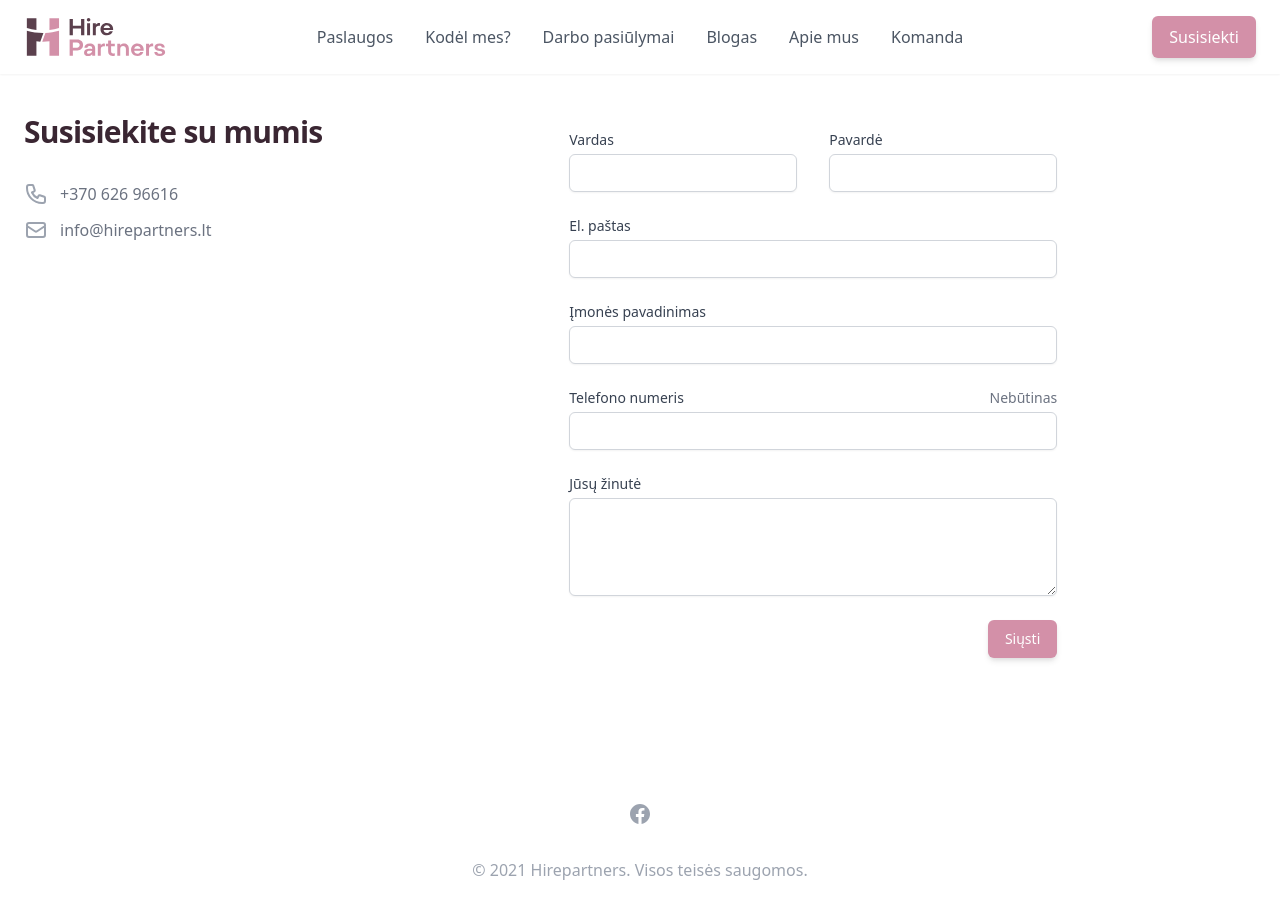
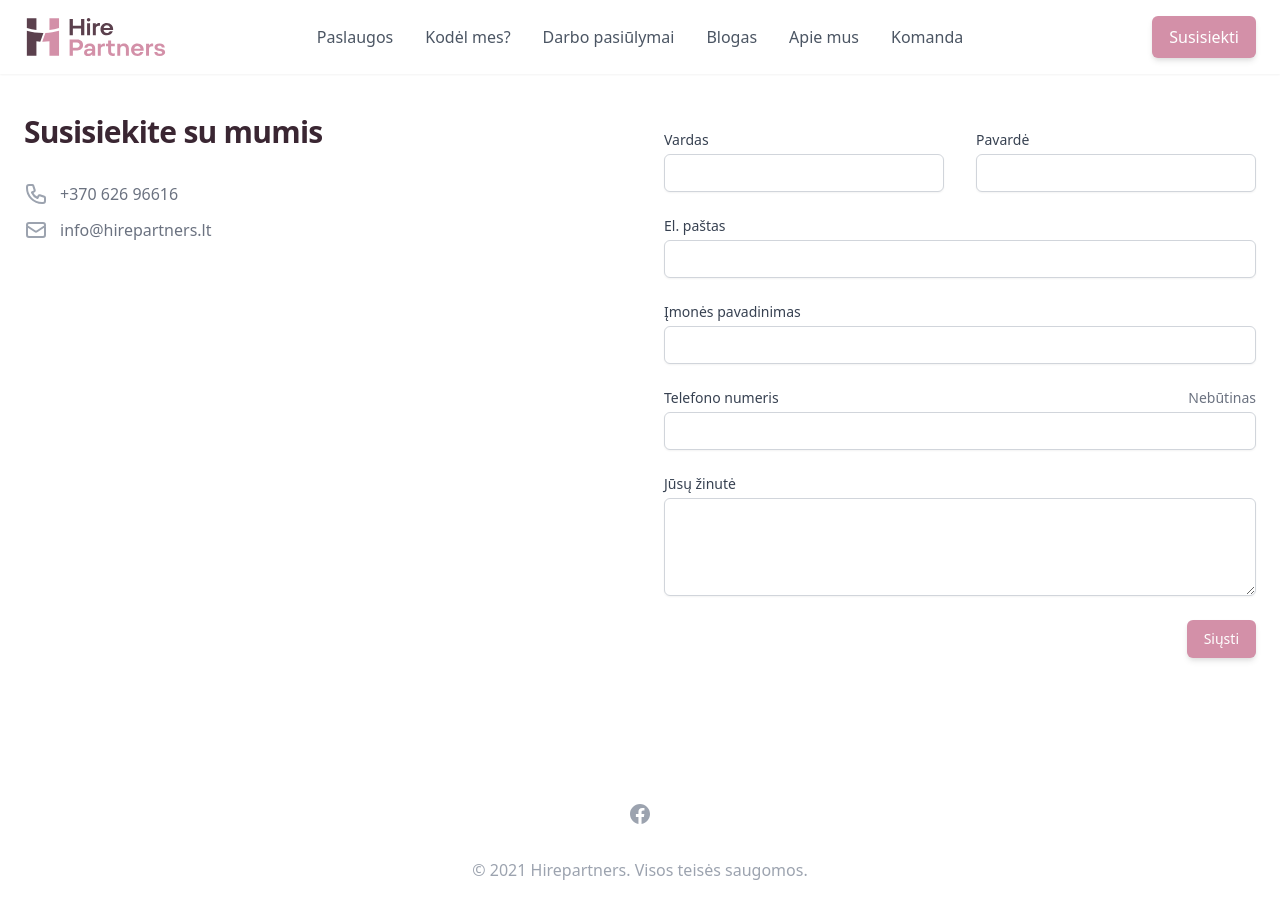
Before and after one commit to lukasjengo/hirepartners-frontend, a Next.js app: page /kontaktai in a window 1280 px wide. Built offline with nearby package versions, Linux system fonts and the light colour scheme; a web font is replaced by a local one; what @tailwindcss/typography would draw is missing.

Commit message:
Minor style changes

```diff
--- a/components/Header.tsx
+++ b/components/Header.tsx
@@ -81,7 +81,6 @@ export const Header = () => {
             leaveTo="opacity-0 scale-95"
           >
             <Popover.Panel
-              focus
               static
               className="absolute top-0 inset-x-0 z-10 p-2 transition transform origin-top-right lg:hidden"
             >
--- a/pages/darbo-pasiulymai/index.tsx
+++ b/pages/darbo-pasiulymai/index.tsx
@@ -24,7 +24,7 @@ export default function DarboPasiulymai({ data }: Props) {
           Čia rasite visus aktyvius mūsų komandos kruopščiai atrinktus darbo
           pasiūlymus.
         </p>
-        <div className="mt-6 bg-pink-darkest shadow overflow-hidden sm:rounded-md">
+        <div className="mt-6 bg-pink-darkest shadow overflow-hidden rounded-md">
           <ul className="divide-y divide-pink">
             {data.map((job) => (
               <li key={job.id}>
--- a/pages/kontaktai.tsx
+++ b/pages/kontaktai.tsx
@@ -1,7 +1,7 @@
 export default function Kontaktai() {
   return (
     <div className="flex flex-col lg:flex-row max-w-7xl mx-auto mb-12 xl:mb-24">
-      <div className="max-w-lg px-4 sm:px-6 mt-10 mx-auto lg:mx-0">
+      <div className="w-full px-4 sm:px-6 mt-10 mx-auto lg:mx-0">
         <h2 className="text-2xl font-extrabold tracking-tight text-pink-darkest sm:text-3xl">
           Susisiekite su mumis
         </h2>
@@ -52,7 +52,7 @@ export default function Kontaktai() {
           </div>
         </dl>
       </div>
-      <div className="max-w-lg mx-auto lg:max-w-none">
+      <div className="w-full px-4 sm:px-6 mx-auto lg:max-w-none">
         <form
           action="#"
           method="POST"
```
